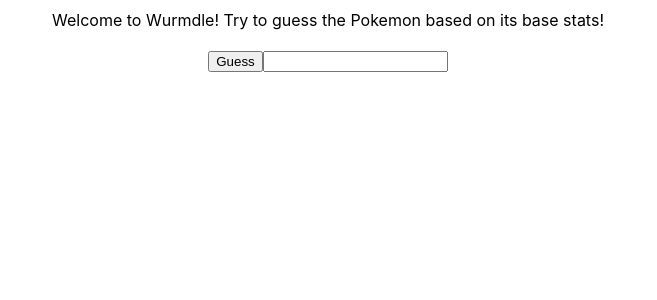
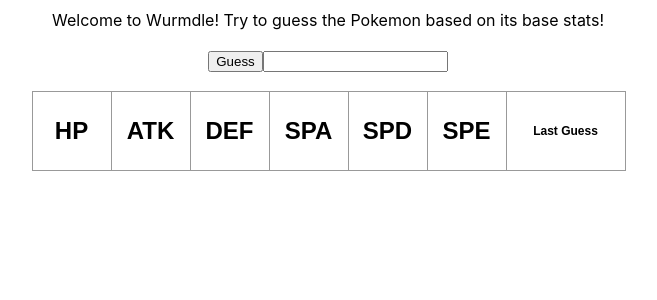
Before and after one commit to veliakiner/wurmdle, a React (Create React App) app: page / in a window 1280 px wide. Shown: the top 300 px of the page, without its empty margins (312-969 px from the left). Built offline with nearby package versions, Linux system fonts and the light colour scheme.

Commit message:
add title row and swap greater/less than signs

```diff
--- a/src/App.js
+++ b/src/App.js
@@ -31,9 +31,9 @@
     for (var i = 0; i < guessStats.length; i += 1) {
       let diff = ansStats[i] - guessStats[i];
       if (diff > 0) {
+        delta.push(guessStats[i] + " (-)");
+      } else if (diff < 0) {
         delta.push(guessStats[i] + " (+)");
-      } else if (diff < 0) {
-        delta.push(guessStats[i] + " (-)");
       } else {
         delta.push(guessStats[i] + " (=)");
       }
@@ -144,6 +144,7 @@
   const rows = [];
   let deltas = props.values.deltas;
   let guesses = props.values.guesses;
+  rows.push(<Row key={i} value={["HP", "ATK", "DEF", "SPA", "SPD", "SPE"]} guess={"Last Guess"} />)
   for (var i = 0; i < deltas.length; i += 1) {
     rows.push(<Row key={i} value={deltas[i]} guess={guesses[i]} />);
   }
```
